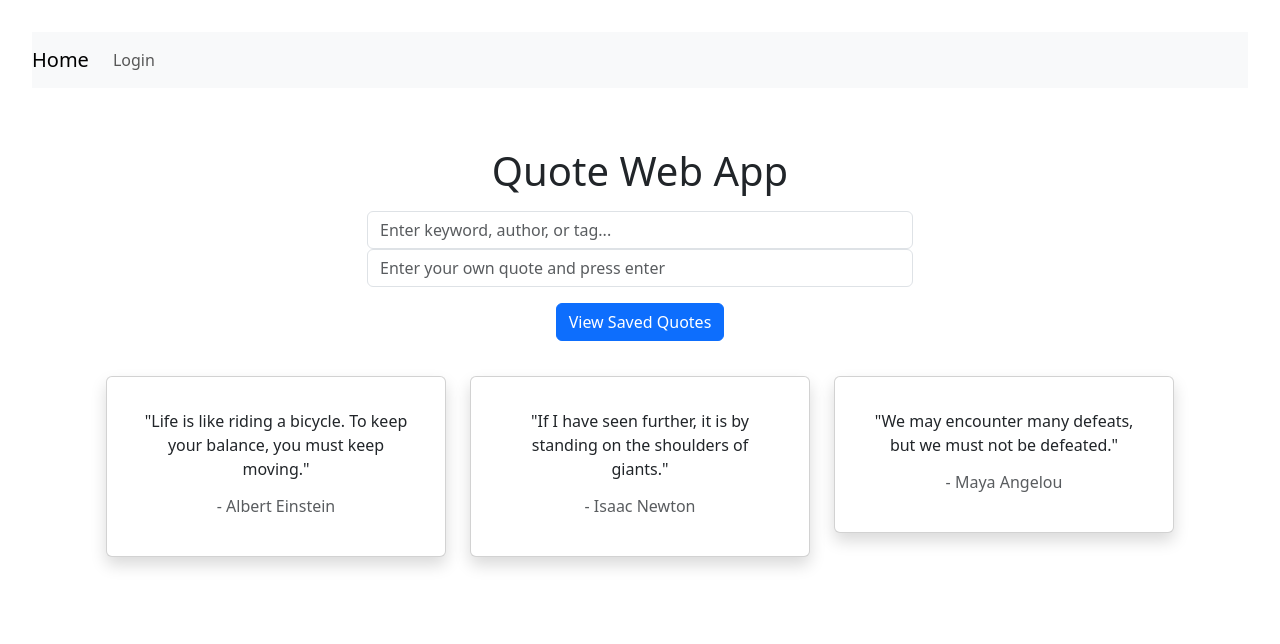
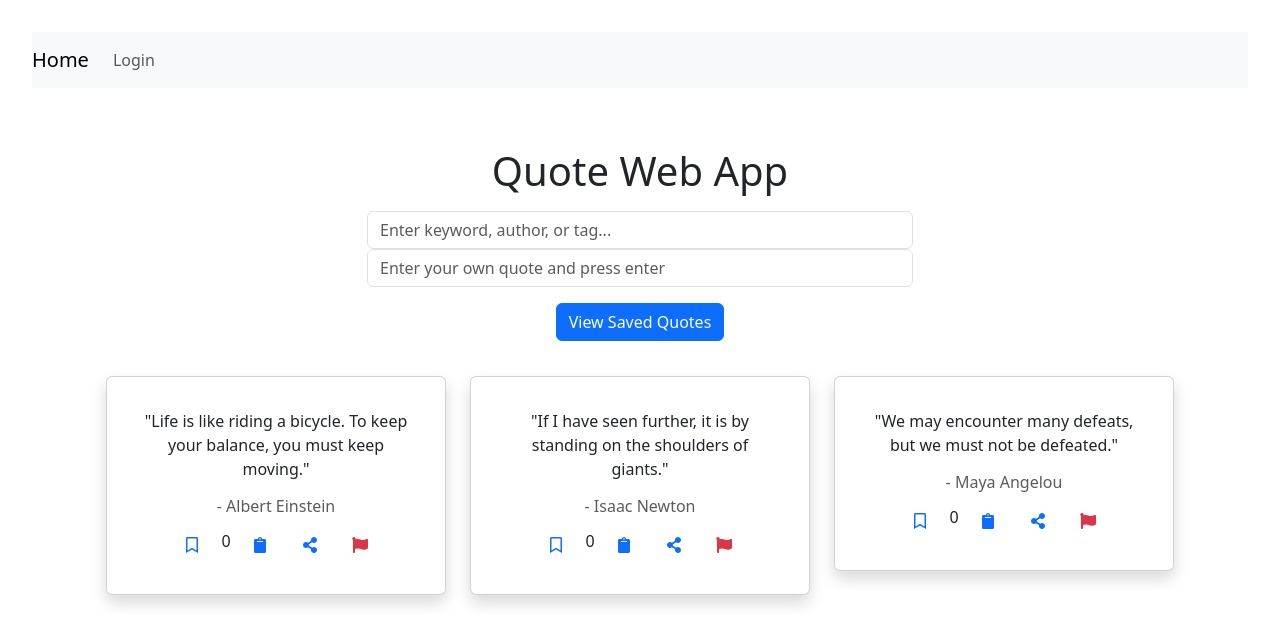
Before and after one commit to clxxiii/OZ-CSC-480-HCI-521-Spring-2025, a React (Vite) app in the folder frontend/src/main/frontend/: page / in a window 1280 px wide. Shown: the top 644 px of the page. Built offline with nearby package versions, Linux system fonts and the light colour scheme.

Commit message:
Quotecard Components
Above

```diff
--- a/frontend/src/main/frontend/package.json
+++ b/frontend/src/main/frontend/package.json
@@ -16,6 +16,7 @@
     "lucide-react": "^0.474.0",
     "react": "^19.0.0",
     "react-dom": "^19.0.0",
+    "react-icons": "^5.4.0",
     "react-router-dom": "^7.1.5"
   },
   "devDependencies": {
--- a/frontend/src/main/frontend/src/components/QuoteCard.jsx
+++ b/frontend/src/main/frontend/src/components/QuoteCard.jsx
@@ -1,11 +1,45 @@
-import React from "react";
+import React, { useState } from "react";
 import { useNavigate } from "react-router-dom";
+import { FaBookmark, FaRegBookmark, FaShareAlt, FaFlag, FaClipboard } from 'react-icons/fa';
 
-const QuoteCard = ({ quote }) => {
+const QuoteCard = ({ quote, onBookmarkToggle }) => {
   const navigate = useNavigate();
+  const [isBookmarked, setIsBookmarked] = useState(false);
+  const [bookmarkCount, setBookmarkCount] = useState(0);
+  const [shareUser, setShareUser] = useState("");
 
   const handleClick = () => {
     navigate(`/quote/${quote.id}`, { state: { quote } });
+  };
+
+  const handleBookmarkClick = (e) => {
+    e.stopPropagation();
+    const newBookmarkState = !isBookmarked;
+    setIsBookmarked(newBookmarkState);
+    setBookmarkCount((prevCount) => newBookmarkState ? prevCount + 1 : prevCount - 1);
+    onBookmarkToggle(quote.quoteId, newBookmarkState);
+  };
+
+  const handleClipboardClick = (e) => {
+    e.stopPropagation();
+    const textToCopy = `"${quote.text}" - ${quote.author}`;
+    navigator.clipboard.writeText(textToCopy).then(() => {
+      alert('Quote copied to clipboard!');
+    });
+  };
+
+  const handleShareClick = (e) => {
+    e.stopPropagation();
+    const user = prompt("Enter the email to share this quote with:");
+    if (user) {
+      setShareUser(user);
+      alert(`Quote shared with ${user}!`);
+    }
+  };
+
+  const handleFlagClick = (e) => {
+    e.stopPropagation();
+    alert('Quote has been reported. Our team will review it shortly.');
   };
 
   return (
@@ -14,6 +48,19 @@ const QuoteCard = ({ quote }) => {
         <div className="card-body">
           <p className="card-text">"{quote.text}"</p>
           <h6 className="text-muted">- {quote.author}</h6>
+            <button className="btn btn-link me-2" onClick={handleBookmarkClick}>
+              {isBookmarked ? <FaBookmark /> : <FaRegBookmark />}
+            </button>
+            <span className="me-2">{bookmarkCount}</span>
+            <button className="btn btn-link me-2" onClick={handleClipboardClick}>
+              <FaClipboard />
+            </button>
+            <button className="btn btn-link me-2" onClick={handleShareClick}>
+              <FaShareAlt />
+            </button>
+            <button className="btn btn-link text-danger" onClick={handleFlagClick}>
+              <FaFlag />
+            </button>
         </div>
       </div>
     </div>
```
Also changed, not shown: 1 other file (tests, documents, lock files or other folders).
